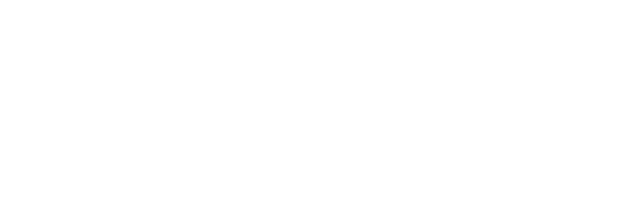
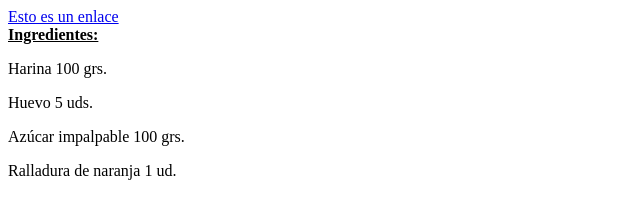
Before and after one commit to Luna-Hazuki2006/Recetas, a plain HTML site: page index.html in a window 1280 px wide. Shown: the whole page, without its empty margins (0-640 px from the left). Drawn offline with Linux system fonts and the light colour scheme.

Commit message:
cosas con ralladura

```diff
--- a/index.html
+++ b/index.html
@@ -8,6 +8,15 @@
     <title>Recetas de Luna Hazuki :3</title>
 </head>
 <body>
+    <a href="#">Esto es un enlace</a>
+    <div>
+        <b><u>Ingredientes:</u></b><br>
+        <p>Harina 100 grs.</p>
+        <p>Huevo 5 uds.</p>
+        <p>Azúcar impalpable 100 grs.</p>
+        <p>Ralladura de naranja 1 ud.</p>
 
+    </div>
+    <div></div>
 </body>
 </html>
```
Also changed, not shown: Manjar_de_frutas/index.html (+12 -0 lines).
